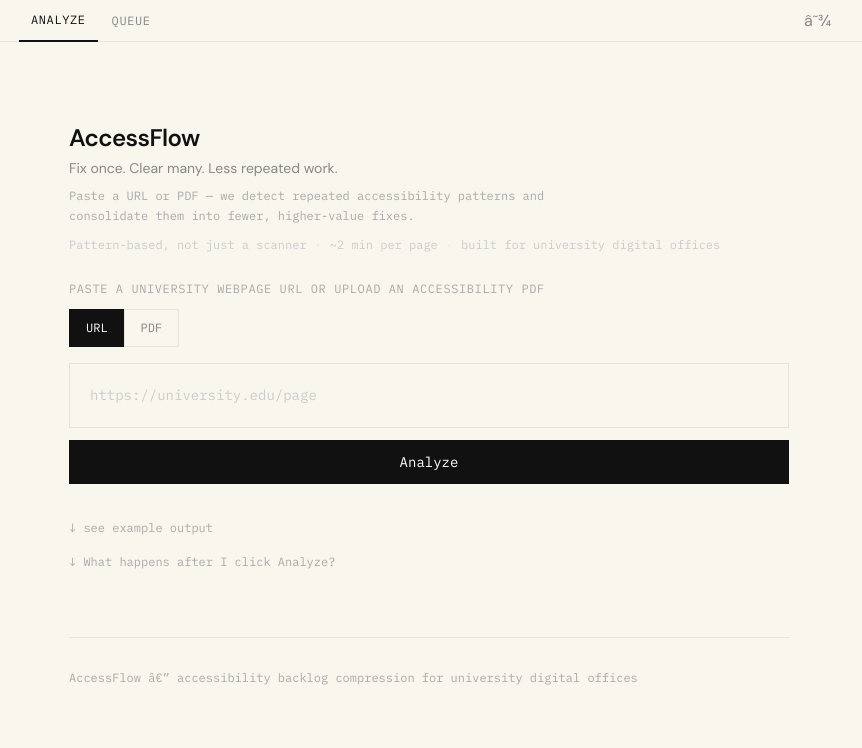
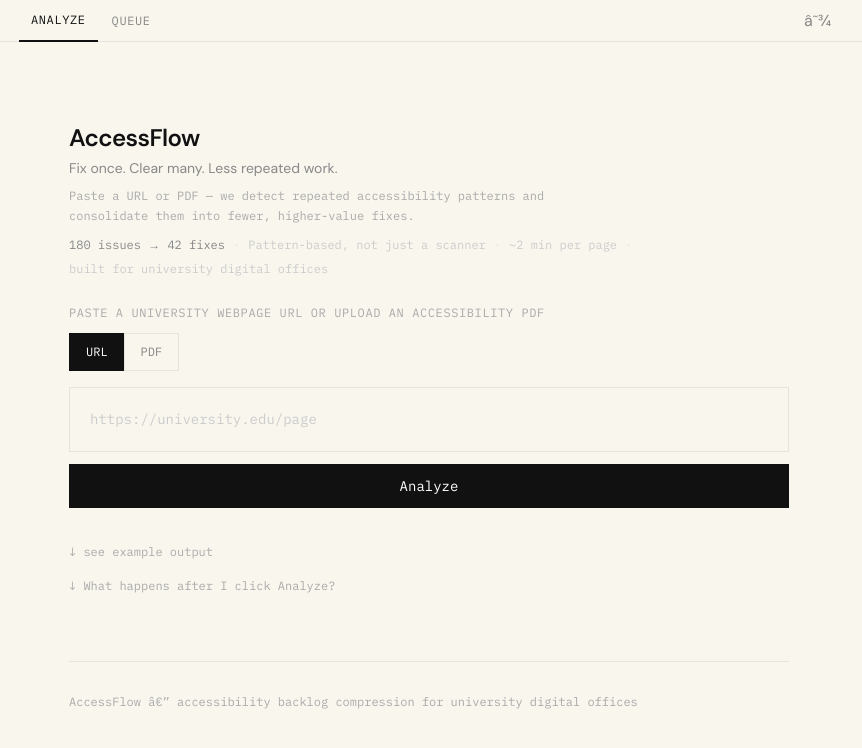
Before and after one commit to redsid5/AccessFlow, a Next.js app in the folder accessflow-tmp/: page / in a window 1280 px wide. Shown: the top 748 px of the page, without its empty margins (211-1073 px from the left). Built offline with nearby package versions, Linux system fonts and the light colour scheme.

Commit message:
Add credibility stat to hero: 180 issues -> 42 fixes

```diff
--- a/accessflow-tmp/app/page.tsx
+++ b/accessflow-tmp/app/page.tsx
@@ -83,6 +83,8 @@ export default function Home() {
             Paste a URL or PDF — we detect repeated accessibility patterns and consolidate them into fewer, higher-value fixes.
           </p>
           <div className="flex items-center gap-2 mt-3 flex-wrap">
+            <span className="text-xs font-mono text-[#888] dark:text-[#666660]">180 issues → 42 fixes</span>
+            <span className="text-xs font-mono text-[#e5e4df] dark:text-[#2c2c2a]">·</span>
             <span className="text-xs font-mono text-[#ccc] dark:text-[#333330]">Pattern-based, not just a scanner</span>
             <span className="text-xs font-mono text-[#e5e4df] dark:text-[#2c2c2a]">·</span>
             <span className="text-xs font-mono text-[#ccc] dark:text-[#333330]">~2 min per page</span>
```
